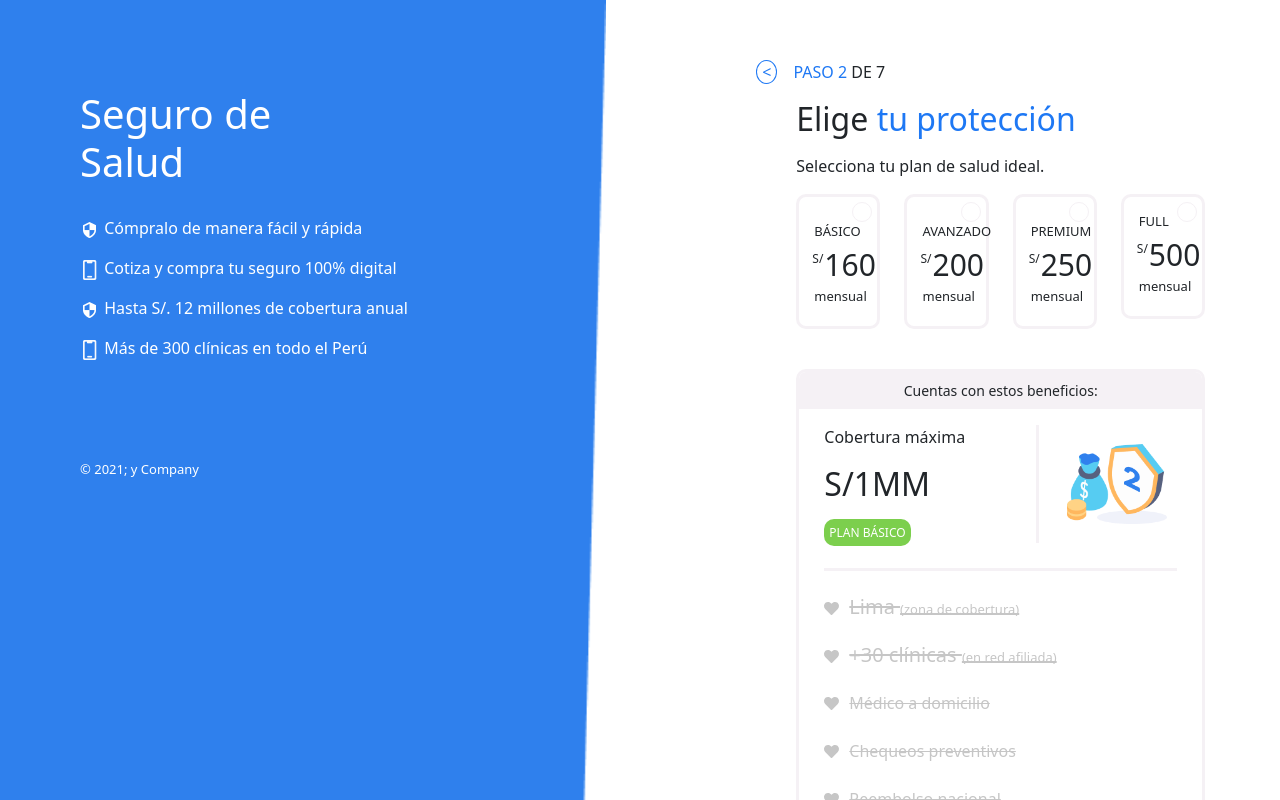
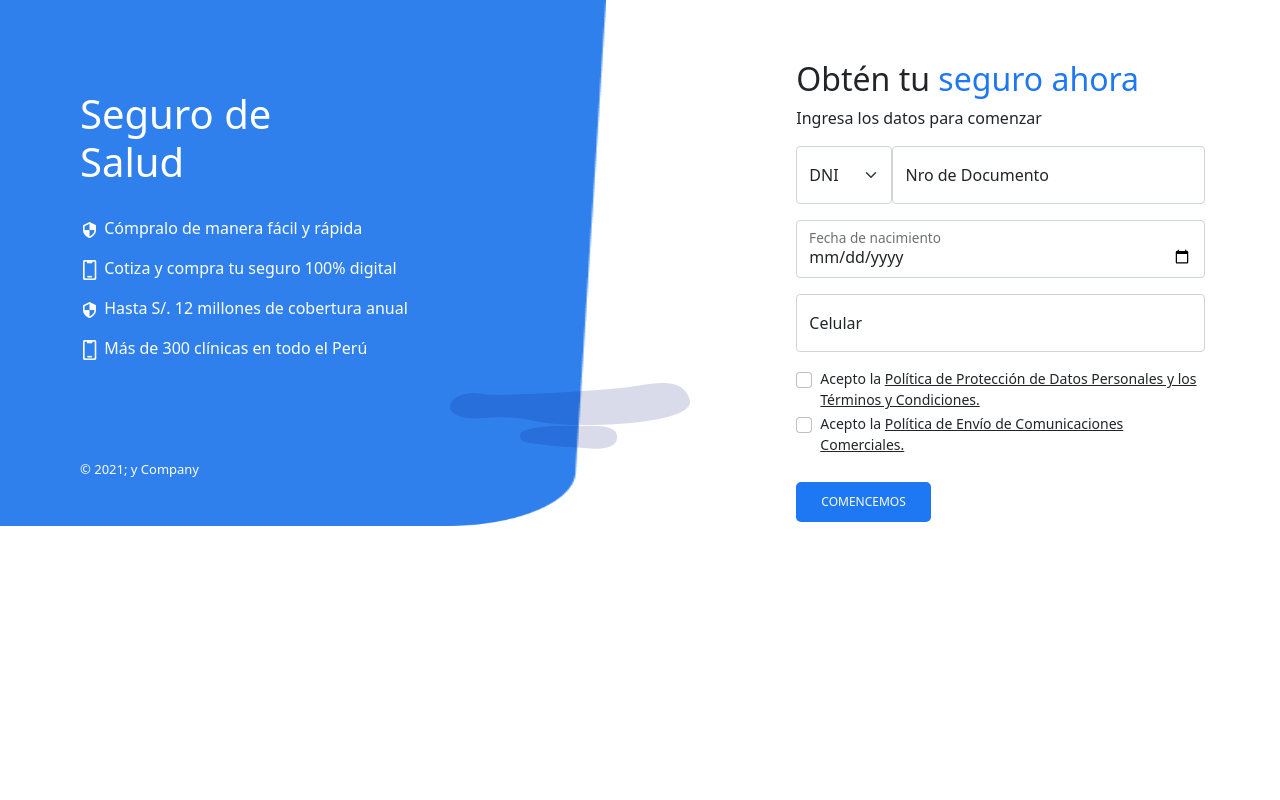
Before and after one commit to Jean45612/cotizador_tata, a React (Create React App) app: page / in a window 1280 px wide. Shown: the top 800 px of the page. Built offline with nearby package versions, Linux system fonts and the light colour scheme.

Commit message:
Cambio olvidado formulario inicio

```diff
--- a/src/components/views/StepperBase.tsx
+++ b/src/components/views/StepperBase.tsx
@@ -21,7 +21,7 @@ const tempPersona: Persona = {
 };
 
 export default function StepperBase() {
-  const [activeStep, setActiveStep] = React.useState(2);
+  const [activeStep, setActiveStep] = React.useState(0);
   const [skipped, setSkipped] = React.useState(new Set());
   const steps = ["Inicio", "Paso 1", "Paso 2"];
 
```
